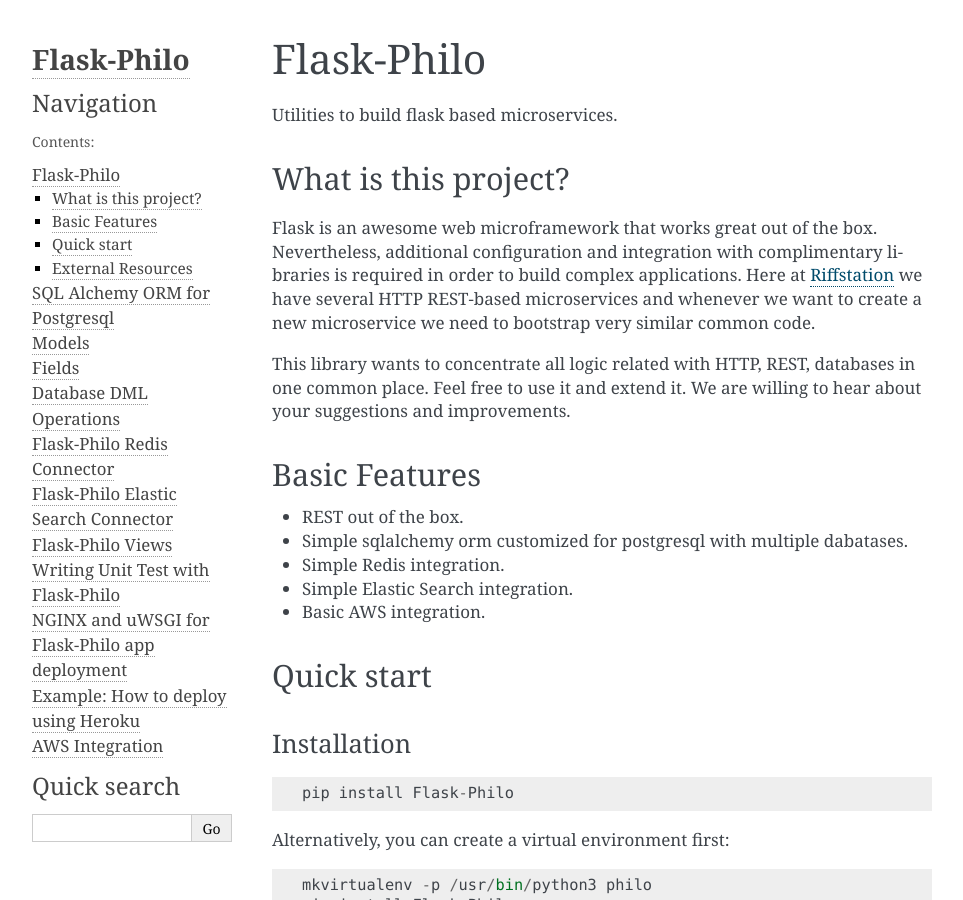
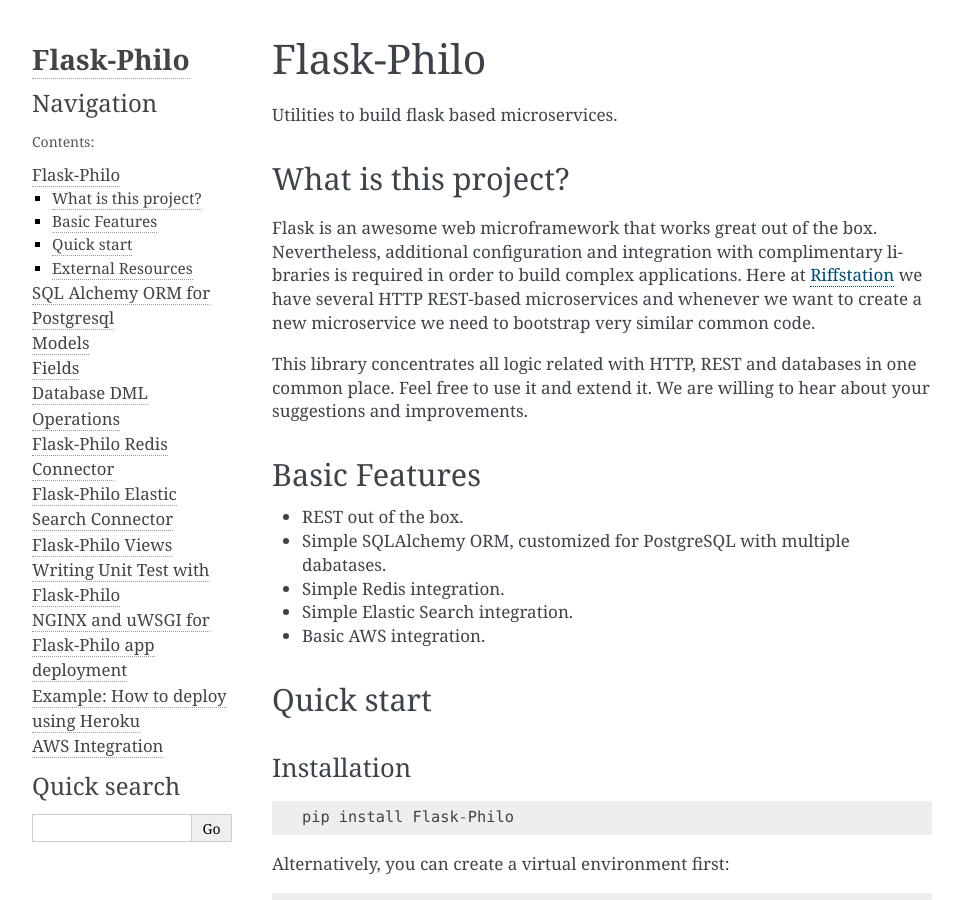
Before and after one commit to fenderdigital/flask-philo, a Sphinx documentation site: the page built from documentation/source/introduction.rst, in a window 1280 px wide and 900 px high. Shown: the whole window, without its empty margins (148-1111 px from the left). Built offline with Sphinx 7.4.7, drawn with Linux system fonts in a browser that asks for light colours; pages that are not in the unit, such as notebooks, are missing from menus.

Commit message:
Minor correction

```diff
--- a/documentation/source/introduction.rst
+++ b/documentation/source/introduction.rst
@@ -12,7 +12,7 @@
 we have several HTTP REST-based microservices and whenever we want to create a new
 microservice we need to bootstrap very similar common code.
 
-This library wants to concentrate all logic related with HTTP, REST, databases in one common place.
+This library concentrates all logic related with HTTP, REST and databases in one common place.
 Feel free to use it and extend it. We are willing to hear about your suggestions and improvements.
 
 
@@ -21,7 +21,7 @@
 
 - REST out of the box.
 
-- Simple sqlalchemy orm customized for postgresql with multiple dabatases.
+- Simple SQLAlchemy ORM, customized for PostgreSQL with multiple dabatases.
 
 - Simple Redis integration.
 
```
